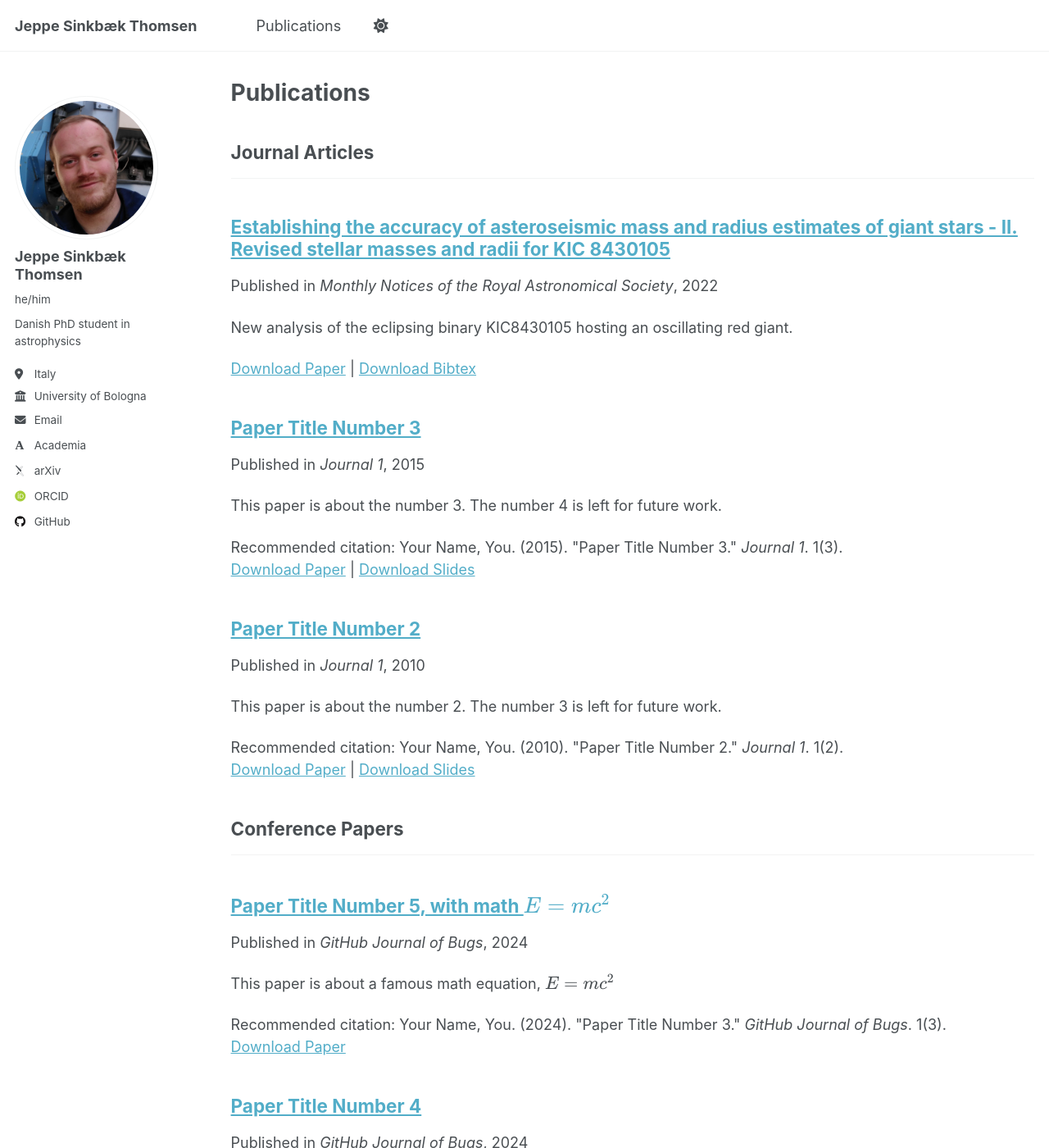
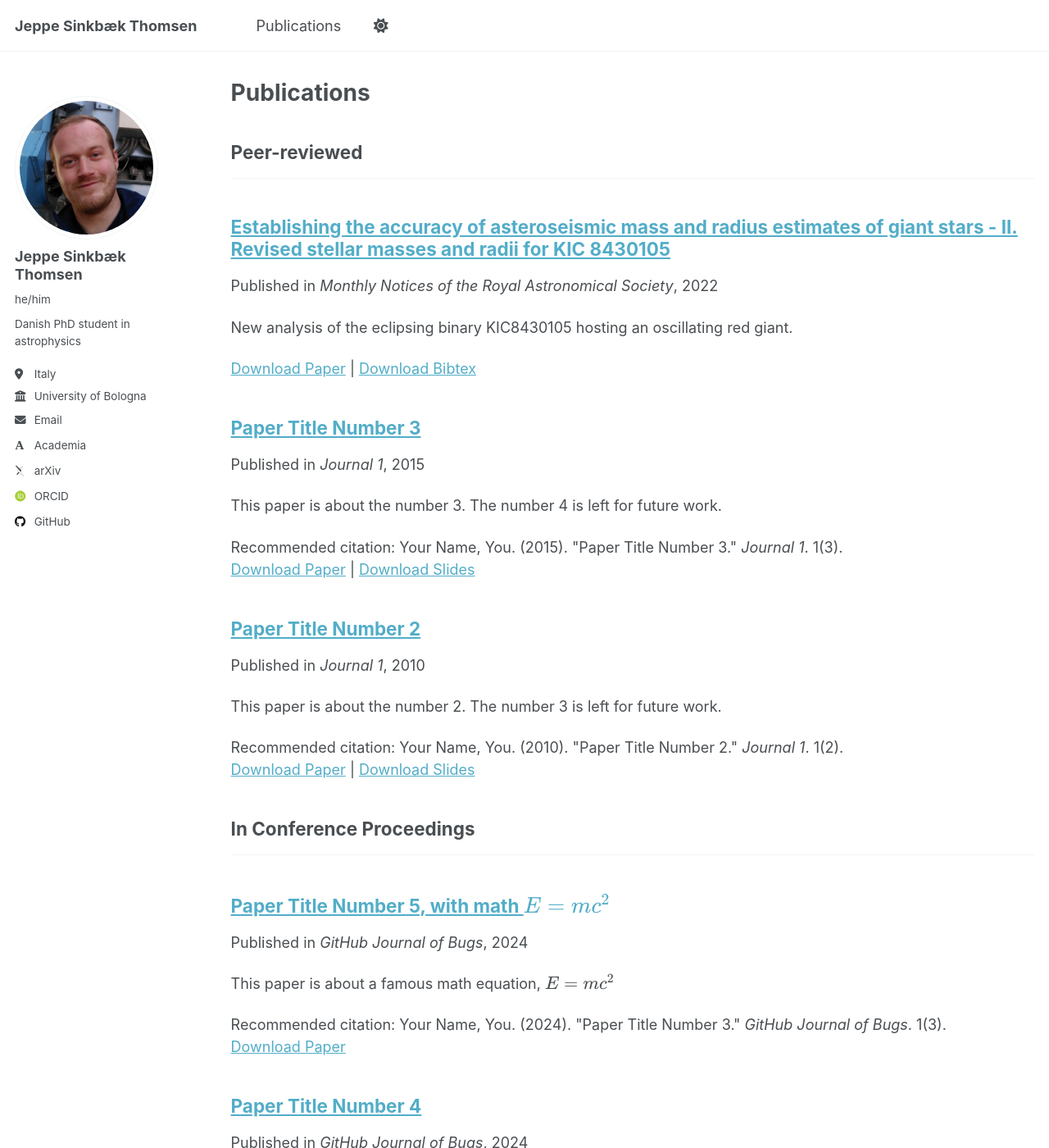
Before and after one commit to jsinkbaek/jsinkbaek.github.io, a Jekyll site: the page built from _pages/publications.html, in a window 1280 px wide and 1400 px high. Shown: the whole window at 82% size. Built offline with Jekyll 4.4.1, drawn with Linux system fonts in a browser that asks for light colours; some web fonts are replaced; a script that is not in the unit is left out.

Commit message:
Update _config.yml

```diff
--- a/_config.yml
+++ b/_config.yml
@@ -82,10 +82,16 @@ author:
 publication_category:
   books:
     title: 'Books'
+  manuscripts-first:
+    title: 'Peer-reviewed, first and second author'
   manuscripts:
-    title: 'Journal Articles'
+    title: 'Peer-reviewed'
+  manuscript-arxiv:
+    title: 'Not peer-reviewed'
   conferences:
-    title: 'Conference Papers'
+    title: 'In Conference Proceedings'
+  misc:
+    title: 'Miscellaneous'
 
 # Site Settings
 teaser                   :  # filename of teaser fallback teaser image placed in /images/, .e.g. "500x300.png"
```
